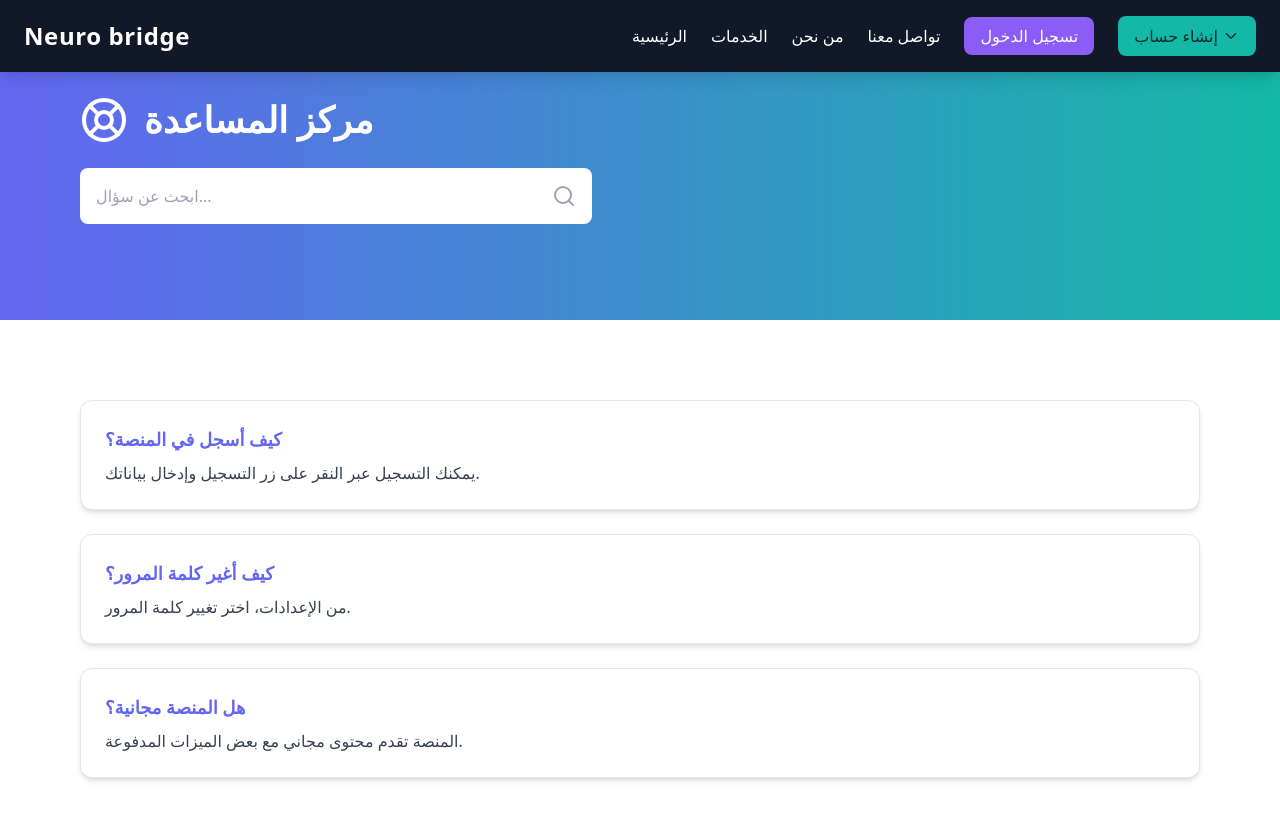
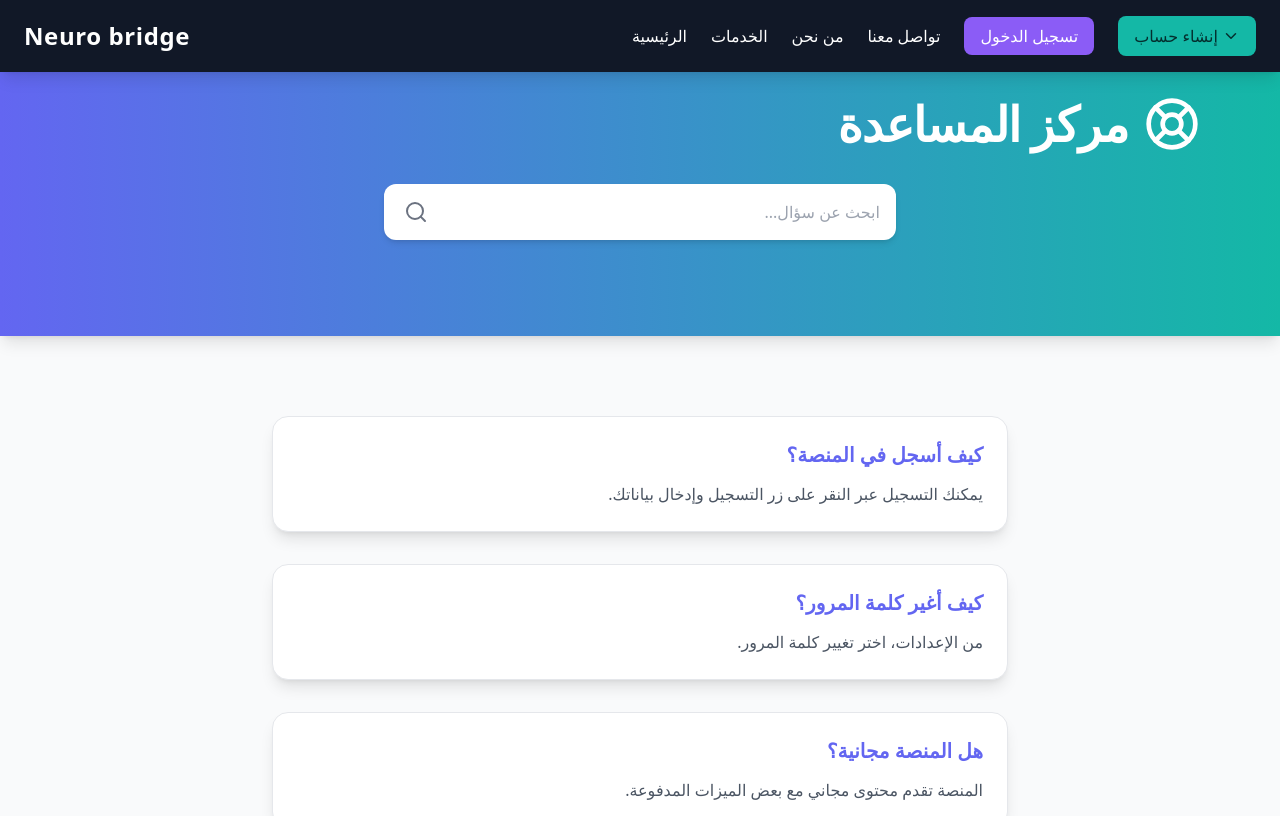
Before and after one commit to lancer7178/neuro_bridge, a Next.js app: page /help-center in a window 1280 px wide. Shown: the top 816 px of the page. Built offline with nearby package versions, Linux system fonts and the light colour scheme; no server answers.

Commit message:
improve dir to rtl

```diff
--- a/src/app/audiobooks/page.jsx
+++ b/src/app/audiobooks/page.jsx
@@ -10,7 +10,7 @@ export default function AudioBooksPage() {
   ];
 
   return (
-    <main className="bg-background">
+    <main dir="rtl" className="bg-background">
       <section className="py-24 bg-gradient-to-r from-accent to-primary text-white">
         <div className="container mx-auto px-6 lg:px-20">
           <motion.div initial={{ opacity: 0, y: -30 }} animate={{ opacity: 1, y: 0 }} transition={{ duration: 0.8 }} className="flex items-center gap-4">
--- a/src/app/awareness-articles/page.jsx
+++ b/src/app/awareness-articles/page.jsx
@@ -10,7 +10,7 @@ export default function AwarenessArticlesPage() {
   ];
 
   return (
-    <main className="bg-background">
+    <main dir="rtl" className="bg-background">
       <section className="py-24 bg-gradient-to-r from-primary to-destructive text-white">
         <div className="container mx-auto px-6 lg:px-20">
           <motion.div initial={{ opacity: 0, y: -30 }} animate={{ opacity: 1, y: 0 }} transition={{ duration: 0.8 }} className="flex items-center gap-4">
--- a/src/app/contact-support/page.jsx
+++ b/src/app/contact-support/page.jsx
@@ -5,7 +5,7 @@ import { Headphones } from "lucide-react";
 
 export default function ContactSupportPage() {
   return (
-    <main className="bg-background">
+    <main dir="rtl" className="bg-background">
       <section className="py-24 bg-gradient-to-r from-primary to-secondary text-white">
         <div className="container mx-auto px-6 lg:px-20">
           <motion.div
--- a/src/app/dashboard/teacher/page.jsx
+++ b/src/app/dashboard/teacher/page.jsx
@@ -48,7 +48,11 @@ export default function TeacherDashboard() {
   }
 
   return (
-<main className="pt-24 max-w-5xl mx-auto p-8 bg-white rounded-lg shadow-lg">      {" "}
+    <main
+      dir="rtl"
+      className="pt-24 max-w-5xl mx-auto p-8 bg-white rounded-lg shadow-lg "
+    >
+      {" "}
       <header className="flex items-center gap-6 mb-8">
         {/* صورة أو أول حرف الاسم */}
         <div className="w-24 h-24 rounded-full bg-green-600 flex items-center justify-center text-white text-4xl font-bold select-none">
@@ -64,7 +68,7 @@ export default function TeacherDashboard() {
         </div>
         <button
           onClick={handleLogout}
-          className="ml-auto px-4 py-2 bg-red-500 text-white rounded-lg hover:bg-red-600 transition"
+          className="mr-auto px-4 py-2 bg-red-500 text-white rounded-lg hover:bg-red-600 transition"
           aria-label="تسجيل خروج"
         >
           تسجيل خروج
--- a/src/app/faq/page.jsx
+++ b/src/app/faq/page.jsx
@@ -12,7 +12,7 @@ export default function FAQPage() {
   const [openIndex, setOpenIndex] = useState(null);
 
   return (
-    <main className="bg-background">
+    <main dir="rtl" className="bg-background">
       <section className="py-24 bg-gradient-to-r from-secondary to-primary text-white">
         <div className="container mx-auto px-6 lg:px-20">
           <motion.div
--- a/src/app/help-center/page.jsx
+++ b/src/app/help-center/page.jsx
@@ -13,34 +13,41 @@ export default function HelpCenterPage() {
   ];
 
   return (
-    <main className="bg-background">
+    <main dir="rtl" className="bg-gray-50 min-h-screen font-sans">
       {/* Hero */}
-      <section className="py-24 bg-gradient-to-r from-primary to-accent text-white">
+      <section className="py-24 bg-gradient-to-r from-primary to-accent text-white shadow-lg">
         <div className="container mx-auto px-6 lg:px-20">
           <motion.div
             initial={{ opacity: 0, y: -30 }}
             animate={{ opacity: 1, y: 0 }}
             transition={{ duration: 0.8 }}
-            className="flex items-center gap-4 mb-6"
+            className="flex items-center gap-4 mb-8"
           >
-            <LifeBuoy className="w-12 h-12" />
-            <h1 className="text-4xl font-bold">مركز المساعدة</h1>
+            <LifeBuoy className="w-14 h-14" />
+            <h1 className="text-5xl font-extrabold tracking-tight">مركز المساعدة</h1>
           </motion.div>
-          <div className="relative max-w-lg">
+      <div className="relative max-w-lg mx-auto">
   <input
     type="text"
     placeholder="ابحث عن سؤال..."
     value={query}
     onChange={(e) => setQuery(e.target.value)}
-              className="w-full p-4 rounded-lg text-black"
+    className="
+      w-full p-4 pl-12 rounded-xl
+      text-gray-900 placeholder-gray-400
+      shadow-md
+      focus:outline-none focus:ring-4 focus:ring-accent focus:ring-opacity-50
+      transition
+    "
   />
-            <Search className="absolute top-1/2 right-4 -translate-y-1/2 text-gray-400" />
+  <Search className="absolute top-1/2 left-5 -translate-y-1/2 text-gray-500" />
 </div>
+
         </div>
       </section>
 
       {/* FAQ List */}
-      <section className="py-20 container mx-auto px-6 lg:px-20 grid gap-6">
+      <section className="py-20 container mx-auto px-6 lg:px-20 grid gap-8 max-w-4xl">
         {faqs
           .filter(f => f.q.includes(query) || f.a.includes(query))
           .map((faq, i) => (
@@ -50,12 +57,24 @@ export default function HelpCenterPage() {
               whileInView={{ opacity: 1, x: 0 }}
               viewport={{ once: true }}
               transition={{ duration: 0.6, delay: i * 0.1 }}
-              className="p-6 bg-white rounded-xl shadow-md border"
+              className="
+                p-6
+                bg-white
+                rounded-2xl
+                shadow-lg
+                border border-gray-200
+                cursor-pointer
+                hover:shadow-xl
+                transition-shadow
+              "
             >
-              <h3 className="font-bold text-lg mb-2 text-primary">{faq.q}</h3>
-              <p className="text-muted-foreground">{faq.a}</p>
+              <h3 className="font-semibold text-xl mb-3 text-primary">{faq.q}</h3>
+              <p className="text-gray-600 leading-relaxed">{faq.a}</p>
             </motion.div>
           ))}
+        {faqs.filter(f => f.q.includes(query) || f.a.includes(query)).length === 0 && (
+          <p className="text-center text-gray-500 text-lg">لا توجد نتائج مطابقة.</p>
+        )}
       </section>
     </main>
   );
--- a/src/app/lessons/page.jsx
+++ b/src/app/lessons/page.jsx
@@ -11,7 +11,7 @@ export default function EasyLessonsPage() {
   ];
 
   return (
-    <main className="bg-background">
+    <main dir="rtl" className="bg-background">
       <section className="py-24 bg-gradient-to-r from-primary to-secondary text-white">
         <div className="container mx-auto px-6 lg:px-20">
           <motion.div initial={{ opacity: 0, y: -30 }} animate={{ opacity: 1, y: 0 }} transition={{ duration: 0.8 }} className="flex items-center gap-4">
--- a/src/app/report-problem/page.jsx
+++ b/src/app/report-problem/page.jsx
@@ -5,7 +5,7 @@ import { AlertTriangle } from "lucide-react";
 
 export default function ReportProblemPage() {
   return (
-    <main className="bg-background">
+    <main dir="rtl" className="bg-background">
       <section className="py-24 bg-gradient-to-r from-destructive to-primary text-white">
         <div className="container mx-auto px-6 lg:px-20">
           <motion.div
--- a/src/app/sign-language-videos/page.jsx
+++ b/src/app/sign-language-videos/page.jsx
@@ -10,7 +10,7 @@ export default function SignLanguageVideosPage() {
   ];
 
   return (
-    <main className="bg-background">
+    <main dir="rtl" className="bg-background">
       <section className="py-24 bg-gradient-to-r from-secondary to-accent text-white">
         <div className="container mx-auto px-6 lg:px-20">
           <motion.div initial={{ opacity: 0, y: -30 }} animate={{ opacity: 1, y: 0 }} transition={{ duration: 0.8 }} className="flex items-center gap-4">
```
Also changed, not shown: src/app/dashboard/student/page.jsx (+29 -13 lines). Lines whose indentation alone changed are shown as unchanged.
